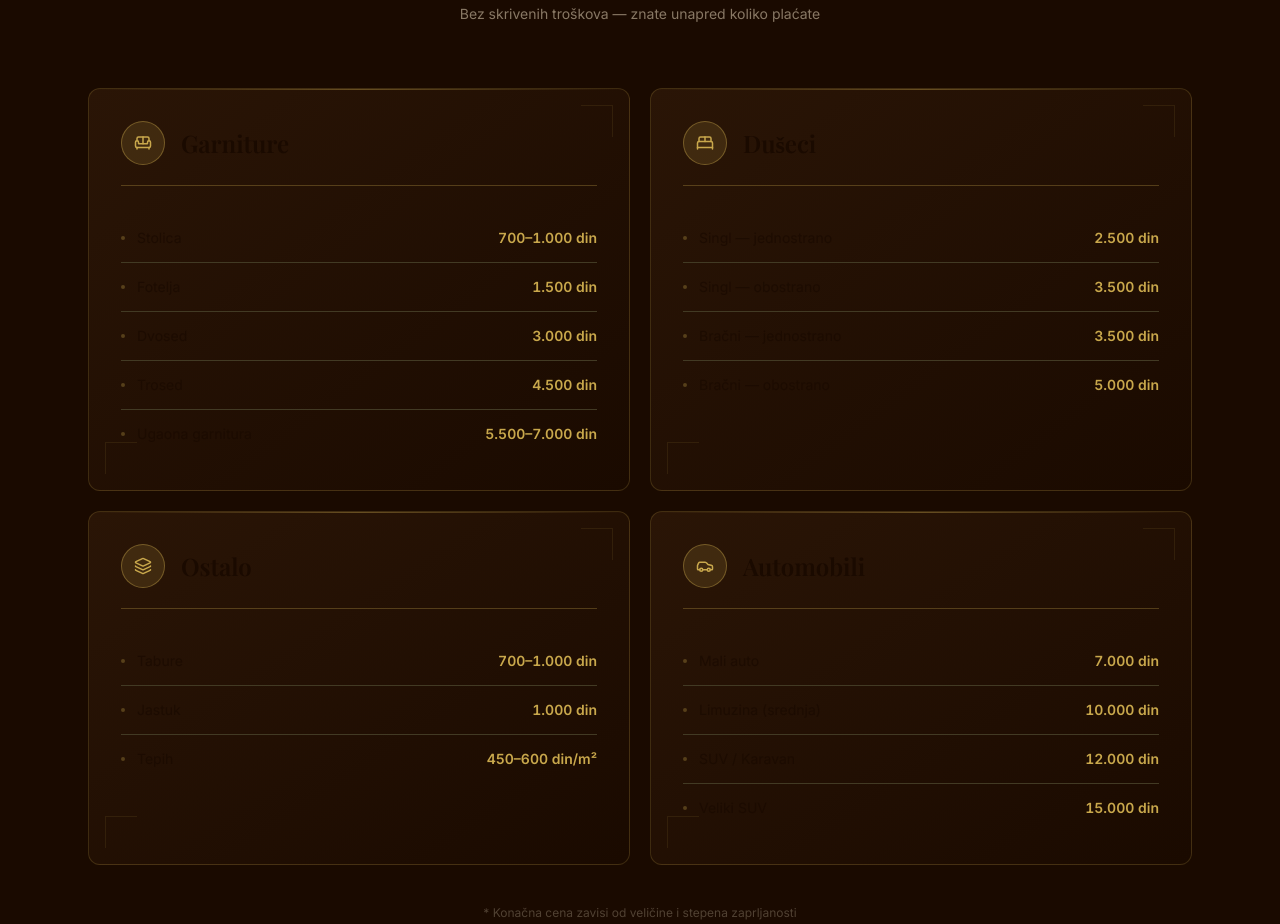
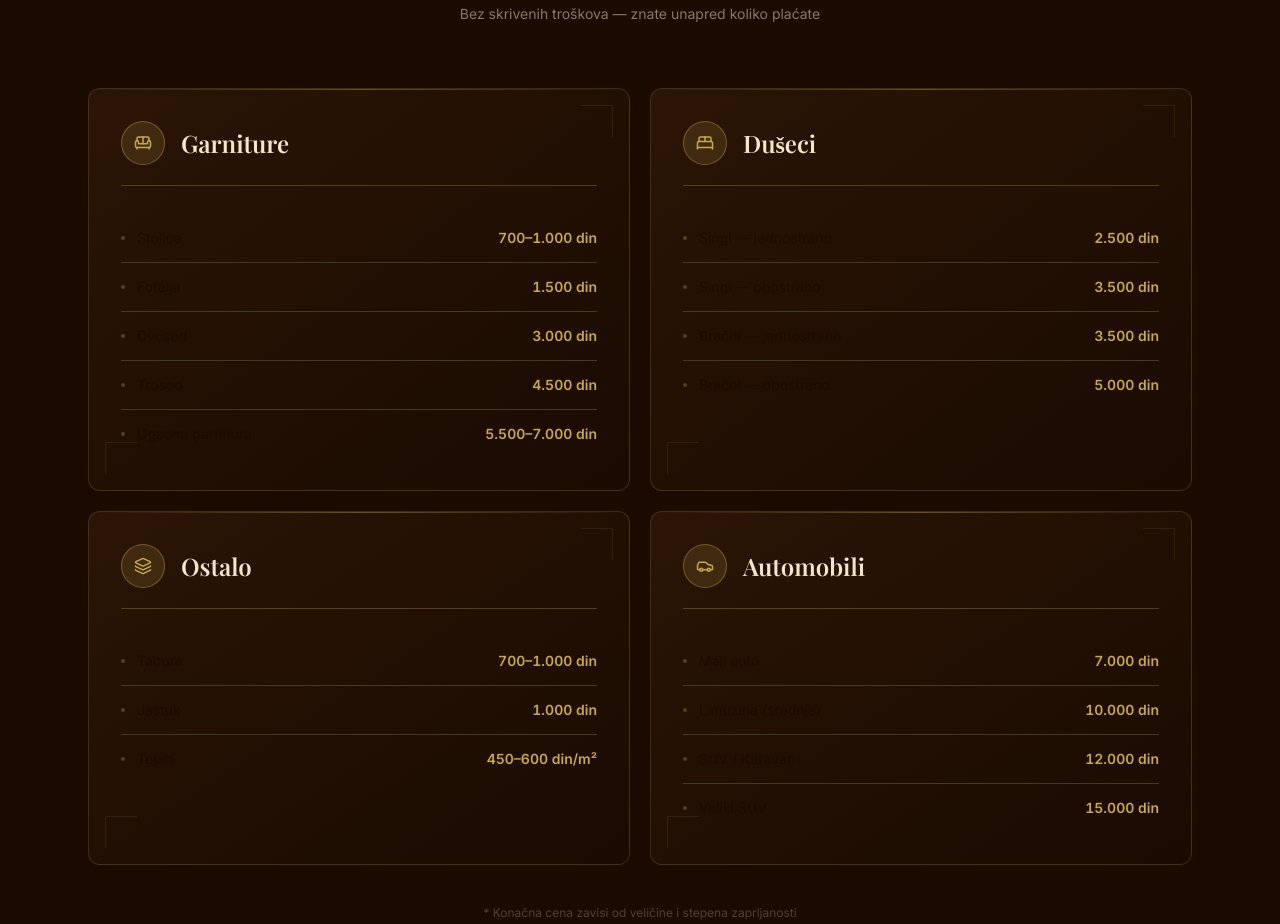
Before and after one commit to aiconnectserbia-dot/apex-dubinsko-pranje, a React (Vite) app: page / in a window 1280 px wide. Shown: the part 2540-3464 px from the top of the page. Built offline with nearby package versions, Linux system fonts and the light colour scheme; no server answers; a web font is replaced by a local one.

Commit message:
File changes

```diff
--- a/src/components/landing/PricingSection.jsx
+++ b/src/components/landing/PricingSection.jsx
@@ -83,7 +83,7 @@ export default function PricingSection() {
                     <div className="w-11 h-11 rounded-full border border-gold/40 flex items-center justify-center bg-gold/15 group-hover:bg-gold/25 transition-colors duration-500 flex-shrink-0">
                       <group.icon size={18} className="text-gold" />
                     </div>
-                    <h3 className="font-playfair text-2xl font-semibold text-dark-brown">{group.category}</h3>
+                    <h3 className="font-playfair text-2xl font-semibold text-cream">{group.category}</h3>
                   </div>
 
                   {/* Items */}
```
